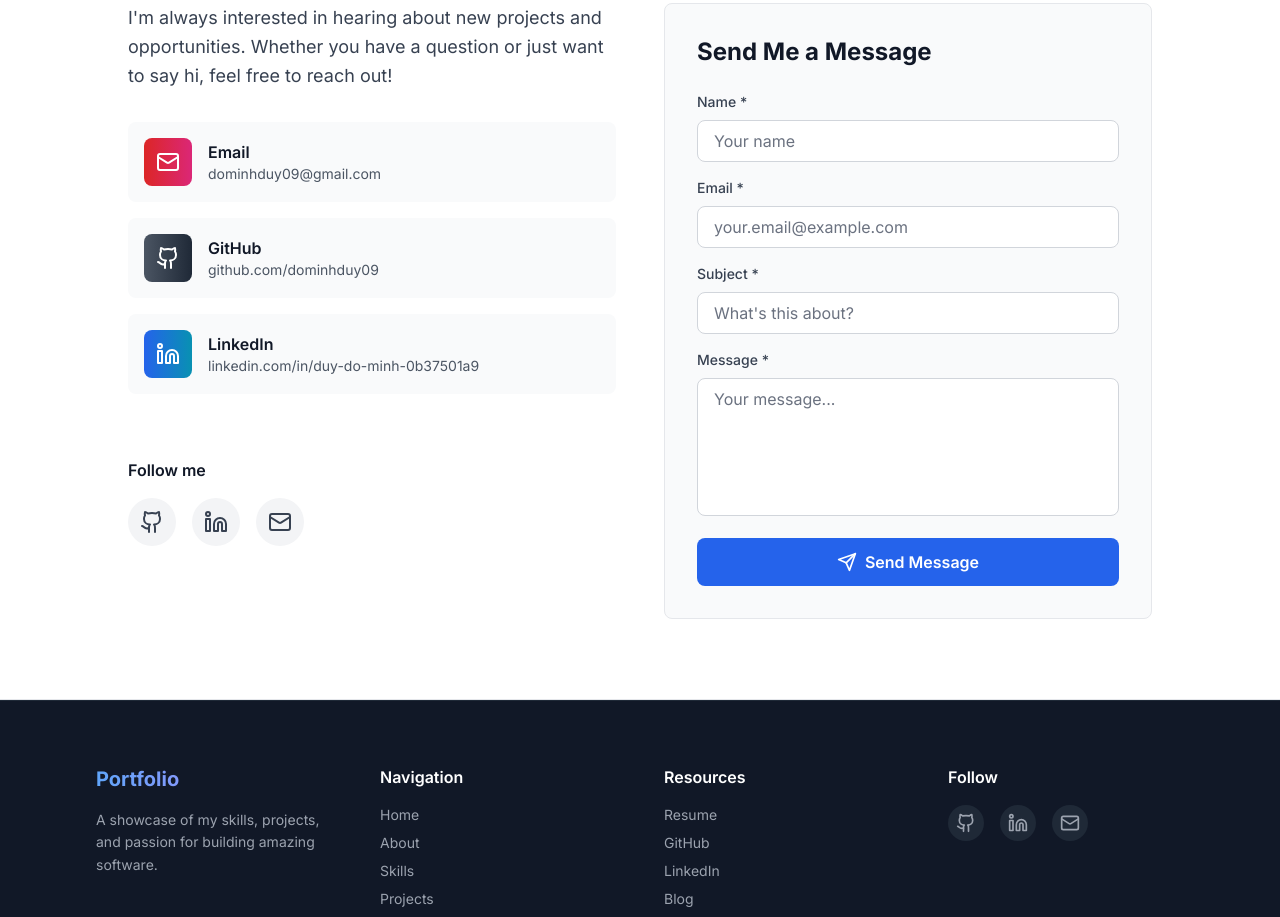
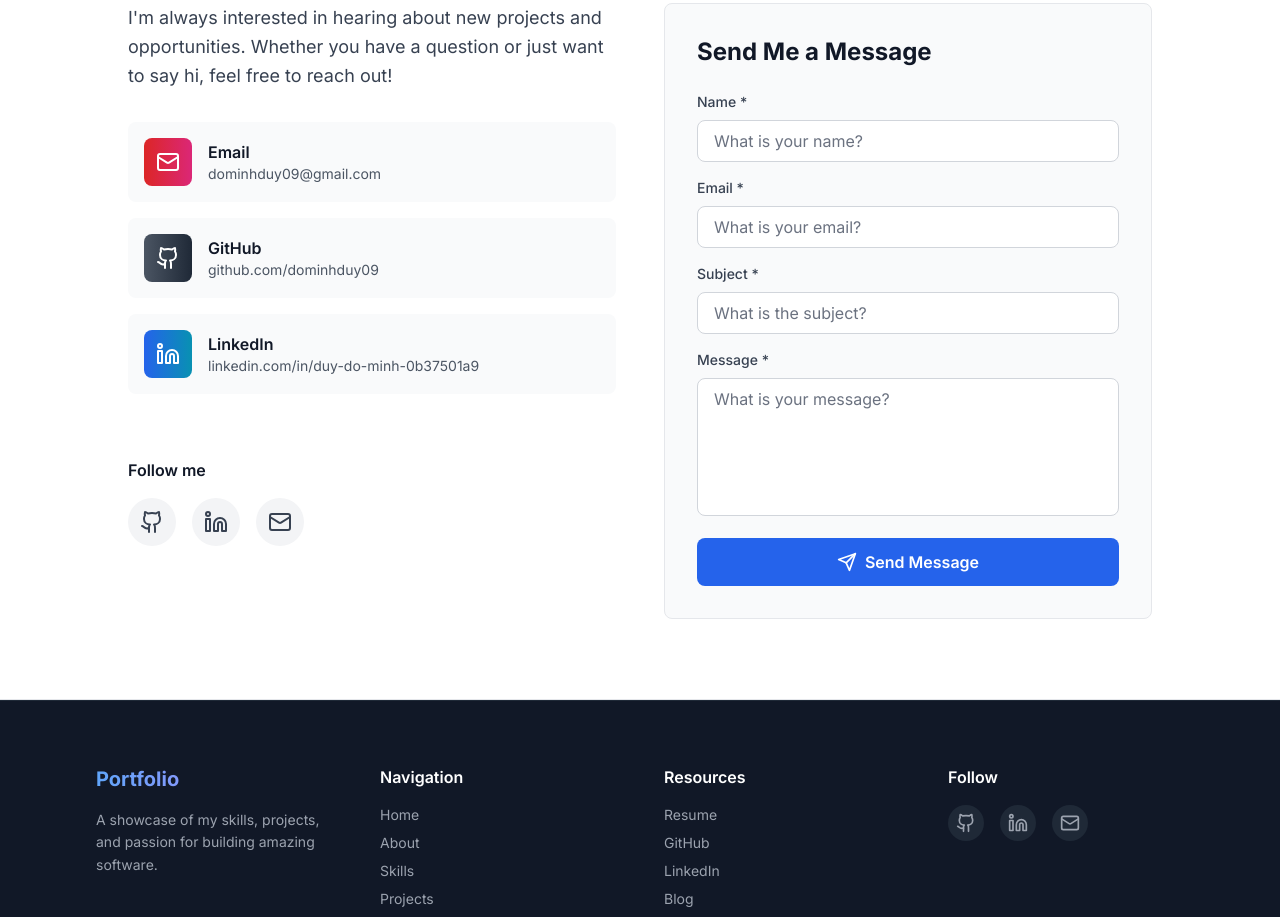
Before and after one commit to dominhduy09/portfolio, a React (Vite) app: page / in a window 1280 px wide. Shown: the part 6500-7417 px from the top of the page. Built offline with nearby package versions, Linux system fonts and the light colour scheme.

Commit message:
portfolio-v.1.1.0

```diff
--- a/src/components/Contact.tsx
+++ b/src/components/Contact.tsx
@@ -233,7 +233,7 @@ export const Contact: React.FC = () => {
                     required
                     disabled={isLoading}
                     className="w-full px-4 py-2 rounded-lg bg-white dark:bg-dark-700 border border-gray-300 dark:border-dark-600 text-gray-900 dark:text-white placeholder-gray-500 dark:placeholder-gray-400 focus:outline-none focus:ring-2 focus:ring-blue-600 transition-all disabled:opacity-50 disabled:cursor-not-allowed"
-                    placeholder="Your name"
+                    placeholder="What is your name?"
                   />
                 </div>
 
@@ -249,7 +249,7 @@ export const Contact: React.FC = () => {
                     required
                     disabled={isLoading}
                     className="w-full px-4 py-2 rounded-lg bg-white dark:bg-dark-700 border border-gray-300 dark:border-dark-600 text-gray-900 dark:text-white placeholder-gray-500 dark:placeholder-gray-400 focus:outline-none focus:ring-2 focus:ring-blue-600 transition-all disabled:opacity-50 disabled:cursor-not-allowed"
-                    placeholder="your.email@example.com"
+                    placeholder="What is your email?"
                   />
                 </div>
 
@@ -265,7 +265,7 @@ export const Contact: React.FC = () => {
                     required
                     disabled={isLoading}
                     className="w-full px-4 py-2 rounded-lg bg-white dark:bg-dark-700 border border-gray-300 dark:border-dark-600 text-gray-900 dark:text-white placeholder-gray-500 dark:placeholder-gray-400 focus:outline-none focus:ring-2 focus:ring-blue-600 transition-all disabled:opacity-50 disabled:cursor-not-allowed"
-                    placeholder="What's this about?"
+                    placeholder="What is the subject?"
                   />
                 </div>
 
@@ -281,7 +281,7 @@ export const Contact: React.FC = () => {
                     disabled={isLoading}
                     rows={5}
                     className="w-full px-4 py-2 rounded-lg bg-white dark:bg-dark-700 border border-gray-300 dark:border-dark-600 text-gray-900 dark:text-white placeholder-gray-500 dark:placeholder-gray-400 focus:outline-none focus:ring-2 focus:ring-blue-600 transition-all resize-none disabled:opacity-50 disabled:cursor-not-allowed"
-                    placeholder="Your message..."
+                    placeholder="What is your message?"
                   />
                 </div>
 
```
